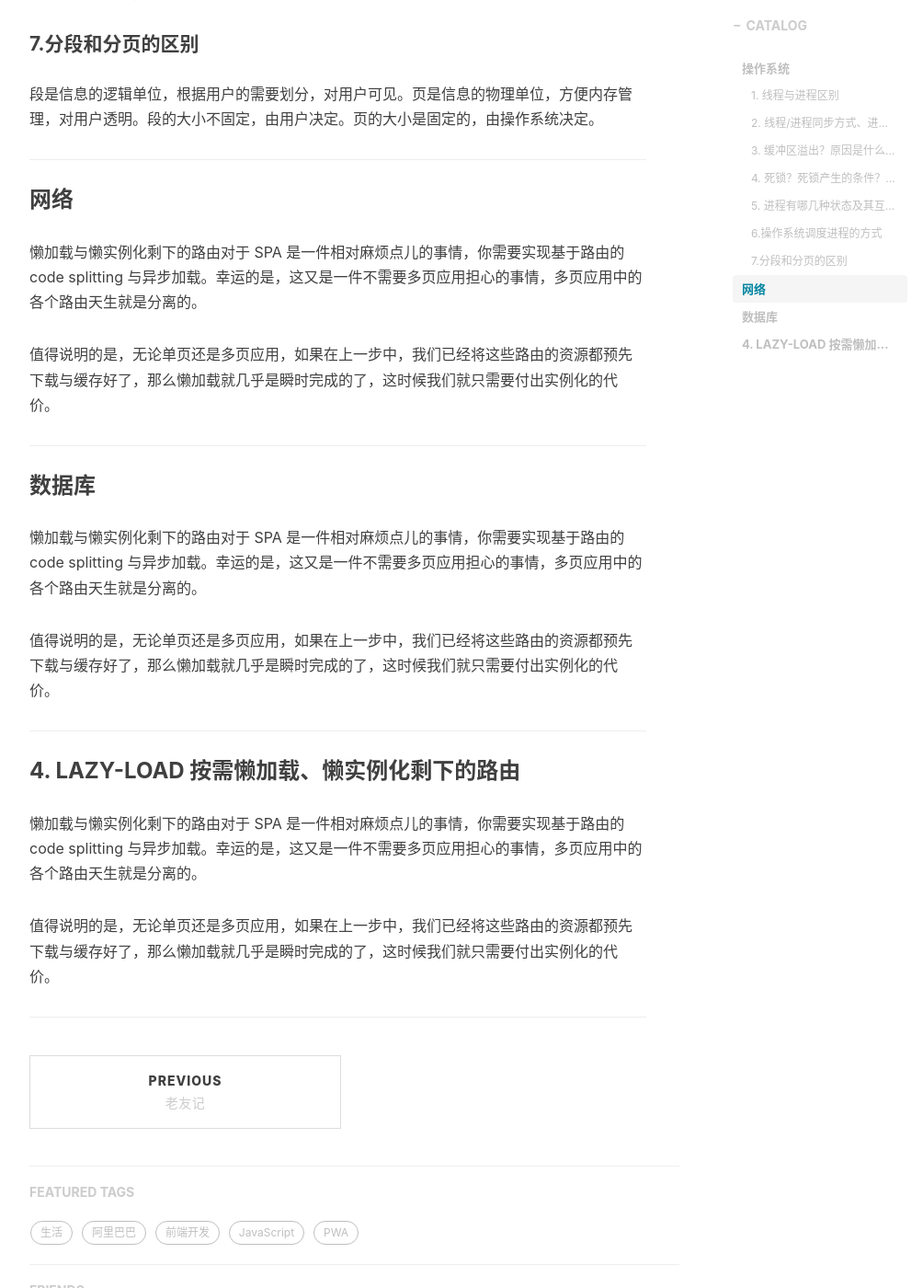
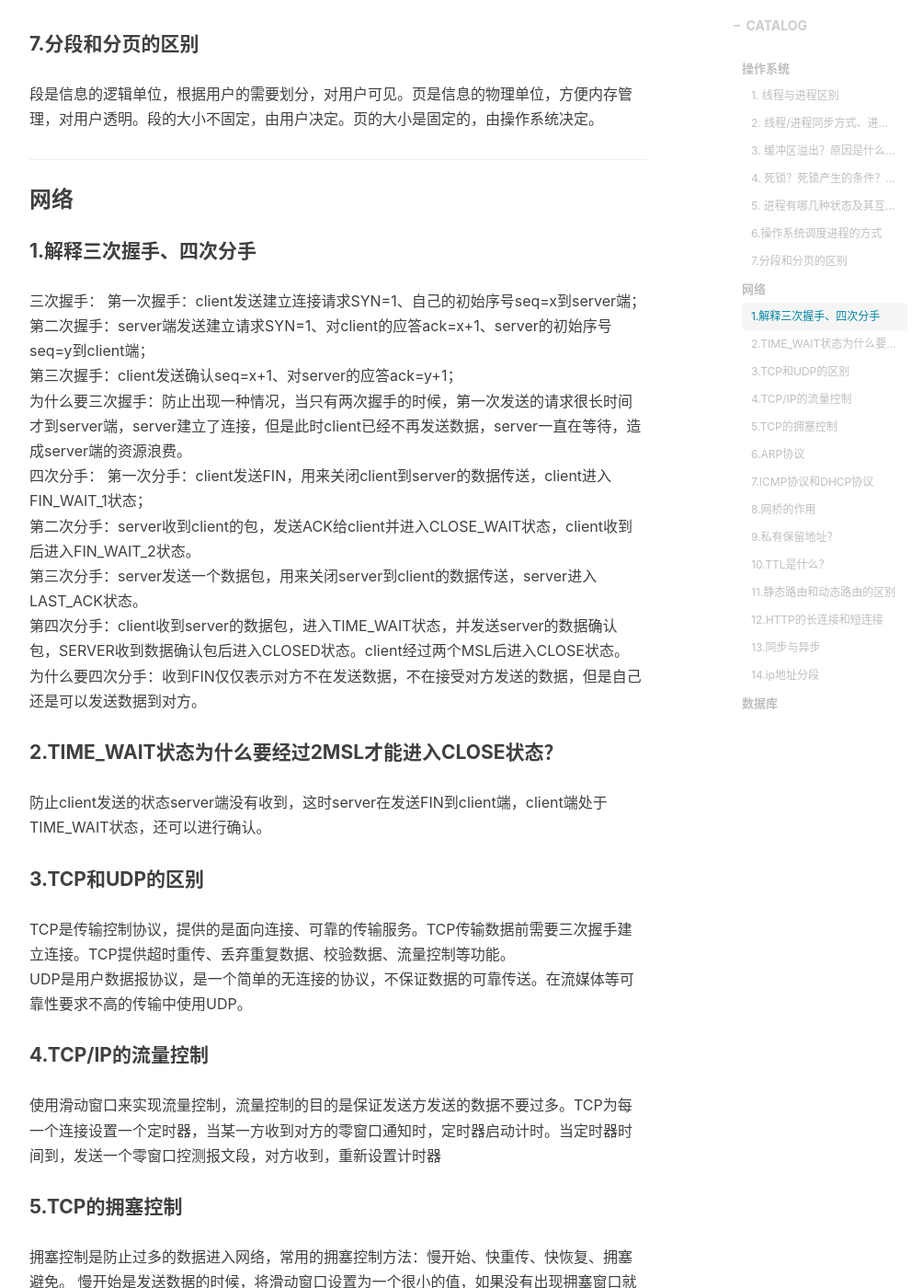
Before and after one commit to xxxmmmggg/xxxmmmggg.github.io, a Jekyll site: the page built from _posts/2018-03-04-find-job.markdown, in a window 1280 px wide and 1400 px high, scrolled down 1923 px. Shown: the whole window at 92% size, without its empty margins (233-1237 px from the left). Built offline with Jekyll 4.4.1, drawn with Linux system fonts in a browser that asks for light colours; nearby versions of some CDN libraries; comment, search, counter and statistics services are not loaded; some of the changed text lies outside the part shown.

Commit message:
add network content

```diff
--- a/_includes/posts/content/job.md
+++ b/_includes/posts/content/job.md
@@ -38,9 +38,69 @@
 
 ---
 ### 网络
-懒加载与懒实例化剩下的路由对于 SPA 是一件相对麻烦点儿的事情，你需要实现基于路由的 code splitting 与异步加载。幸运的是，这又是一件不需要多页应用担心的事情，多页应用中的各个路由天生就是分离的。
+#### 1.解释三次握手、四次分手
+三次握手：       第一次握手：client发送建立连接请求SYN=1、自己的初始序号seq=x到server端；
+第二次握手：server端发送建立请求SYN=1、对client的应答ack=x+1、server的初始序号seq=y到client端；
+第三次握手：client发送确认seq=x+1、对server的应答ack=y+1；
+为什么要三次握手：防止出现一种情况，当只有两次握手的时候，第一次发送的请求很长时间才到server端，server建立了连接，但是此时client已经不再发送数据，server一直在等待，造成server端的资源浪费。
+四次分手：
+第一次分手：client发送FIN，用来关闭client到server的数据传送，client进入FIN_WAIT_1状态；
+第二次分手：server收到client的包，发送ACK给client并进入CLOSE_WAIT状态，client收到后进入FIN_WAIT_2状态。
+第三次分手：server发送一个数据包，用来关闭server到client的数据传送，server进入LAST_ACK状态。
+第四次分手：client收到server的数据包，进入TIME_WAIT状态，并发送server的数据确认包，SERVER收到数据确认包后进入CLOSED状态。client经过两个MSL后进入CLOSE状态。
+为什么要四次分手：收到FIN仅仅表示对方不在发送数据，不在接受对方发送的数据，但是自己还是可以发送数据到对方。
 
-值得说明的是，无论单页还是多页应用，如果在上一步中，我们已经将这些路由的资源都预先下载与缓存好了，那么懒加载就几乎是瞬时完成的了，这时候我们就只需要付出实例化的代价。
+#### 2.TIME_WAIT状态为什么要经过2MSL才能进入CLOSE状态？
+防止client发送的状态server端没有收到，这时server在发送FIN到client端，client端处于TIME_WAIT状态，还可以进行确认。
+
+#### 3.TCP和UDP的区别
+TCP是传输控制协议，提供的是面向连接、可靠的传输服务。TCP传输数据前需要三次握手建立连接。TCP提供超时重传、丢弃重复数据、校验数据、流量控制等功能。
+UDP是用户数据报协议，是一个简单的无连接的协议，不保证数据的可靠传送。在流媒体等可靠性要求不高的传输中使用UDP。
+
+#### 4.TCP/IP的流量控制
+使用滑动窗口来实现流量控制，流量控制的目的是保证发送方发送的数据不要过多。TCP为每一个连接设置一个定时器，当某一方收到对方的零窗口通知时，定时器启动计时。当定时器时间到，发送一个零窗口控测报文段，对方收到，重新设置计时器
+
+#### 5.TCP的拥塞控制
+拥塞控制是防止过多的数据进入网络，常用的拥塞控制方法：慢开始、快重传、快恢复、拥塞避免。
+慢开始是发送数据的时候，将滑动窗口设置为一个很小的值，如果没有出现拥塞窗口就+1，当出现拥塞后滑动窗口变为原来的一半，重新执行慢开始算法。
+快重传、快恢复：在数据丢失的时候，进行快速重传，当重传的数据得到确认，进行快速恢复，恢复到重传前的状态。
+
+#### 6.ARP协议
+ARP：地址解析协议。每个主机都有ARP列表，用来缓冲目的主机的ip和mac地址
+发送方发送数据时，首先检测自己的ARP列表中是否有目的主机的ip和mac地址，如果有取出目的主机的ip和mac地址，并发送报文。
+如果没有该主机向该网络内的机器发送ARP广播，查询目的。报文中有源主机的ip和mac和目的主机的ip和mac。网络中的主机收到该报文，如果本机的ip不是目的主机的ip忽略该报文，如果是目的主机的ip，将报文中源主机的ip和mac取出存入本主机的ARP列表。并给源主机发送单播的响应报文。
+
+#### 7.ICMP协议和DHCP协议
+ICMP协议：网际控制报文协议，用来在ip主机和路由器之间传递控制信息（网络通不通、主机是否可达等）。
+DHCP协议：动态主机配置协议，用来让系统得以连上互联网并获取所需要的配置参数的手段。
+
+#### 8.网桥的作用
+一个局域网和另一个局域网建立连接的桥梁。
+
+#### 9.私有保留地址？
+A类：10.0.0.0 - 10.255.255.255
+B类：172.16.0.0 - 172.31.255.255
+C类：192.168.0.0 - 192.168.255.255
+
+#### 10.TTL是什么？
+TTL是报文的生存时间，每经过一个路由，TTL减1，当TTL为0时报文丢弃，这样做的目的是防止报文在路由器之间无限传递。
+
+#### 11.静态路由和动态路由的区别
+静态路由是管理员添加的，适合简单的网络；动态路由是由动态路由协议自动添加的，无须人工干涉，适合复杂的网络。
+
+#### 12.HTTP的长连接和短连接
+HTTP短连接：一次请求建立一个连接；
+HTTP长连接：建立的连接有一个保活的时间。
+HTTP的长连接和短连接实际是TCP的长连接和短连接。
+
+#### 13.同步与异步
+同步：调用者发出调用后等待被调用函数返回；
+异步：调用者发出调用后不等待调用函数返回；由调用函数通知调用者结果或者通过回调来处理这个调用。
+
+#### 14.ip地址分段
+A类的网络地址：1.0.0.1-127.255.255.254
+B类的网络地址：128.1.0.1-191.255.255.254
+C类的网络地址：192.0.1.1-223.255.255.254
 
 ---
 ### 数据库
@@ -49,9 +109,3 @@
 值得说明的是，无论单页还是多页应用，如果在上一步中，我们已经将这些路由的资源都预先下载与缓存好了，那么懒加载就几乎是瞬时完成的了，这时候我们就只需要付出实例化的代价。
 
 ---
-### 4. LAZY-LOAD 按需懒加载、懒实例化剩下的路由
-懒加载与懒实例化剩下的路由对于 SPA 是一件相对麻烦点儿的事情，你需要实现基于路由的 code splitting 与异步加载。幸运的是，这又是一件不需要多页应用担心的事情，多页应用中的各个路由天生就是分离的。
-
-值得说明的是，无论单页还是多页应用，如果在上一步中，我们已经将这些路由的资源都预先下载与缓存好了，那么懒加载就几乎是瞬时完成的了，这时候我们就只需要付出实例化的代价。
-
----
```
